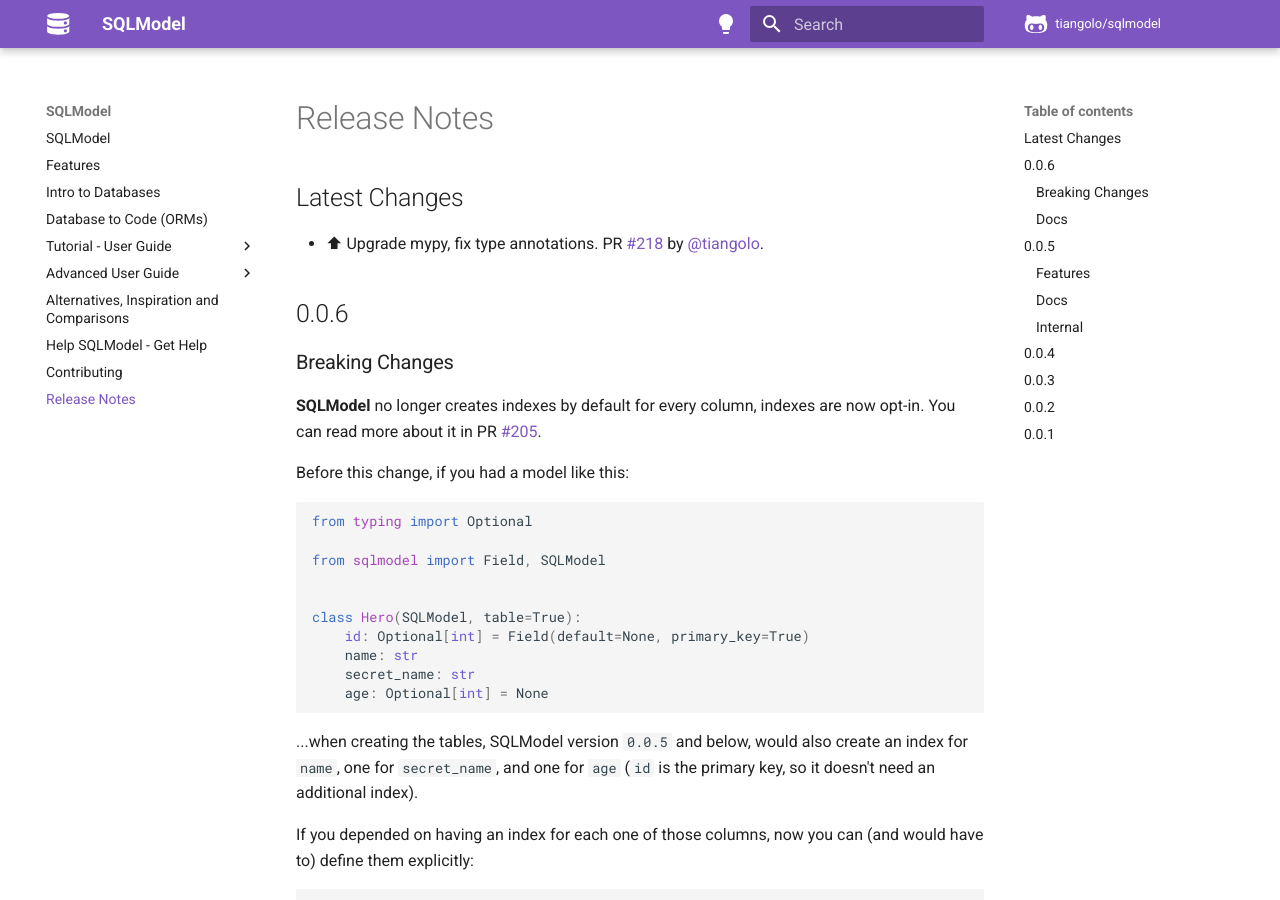
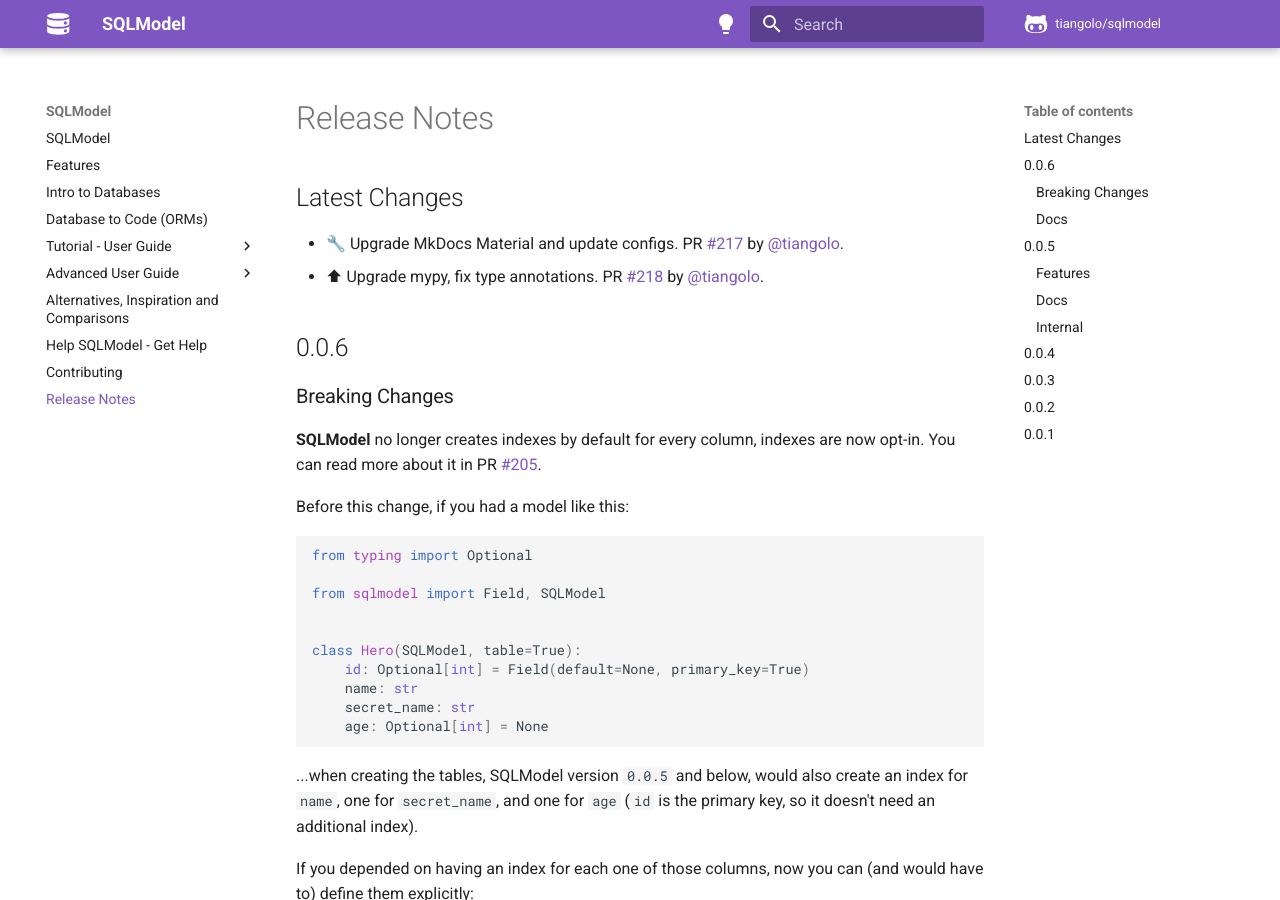
Before and after one commit to upmorpheus/Laravel-perfect, an MkDocs documentation site: the page built from docs/release-notes.md, in a window 1280 px wide and 900 px high. Built offline with MkDocs 1.6.1 and Material for MkDocs 9.7.7, drawn with Linux system fonts in a browser that asks for light colours; comment, search, counter and statistics services are not loaded.

Commit message:
📝 Update release notes

```diff
--- a/docs/release-notes.md
+++ b/docs/release-notes.md
@@ -2,6 +2,7 @@
 
 ## Latest Changes
 
+* 🔧 Upgrade MkDocs Material and update configs. PR [#217](https://github.com/tiangolo/sqlmodel/pull/217) by [@tiangolo](https://github.com/tiangolo).
 * ⬆ Upgrade mypy, fix type annotations. PR [#218](https://github.com/tiangolo/sqlmodel/pull/218) by [@tiangolo](https://github.com/tiangolo).
 
 ## 0.0.6
```
